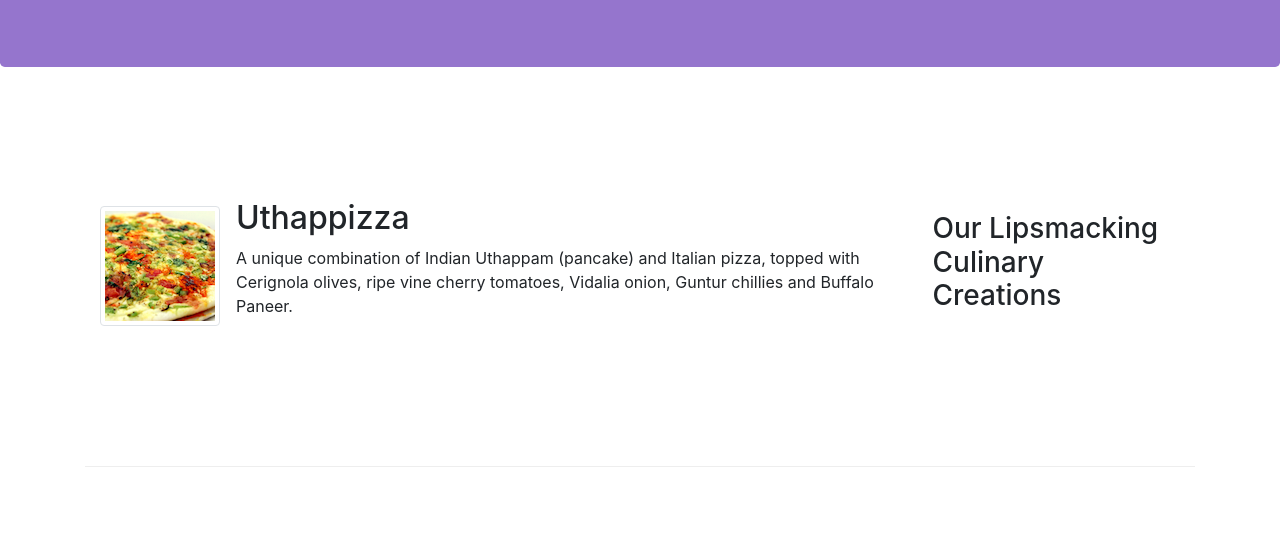
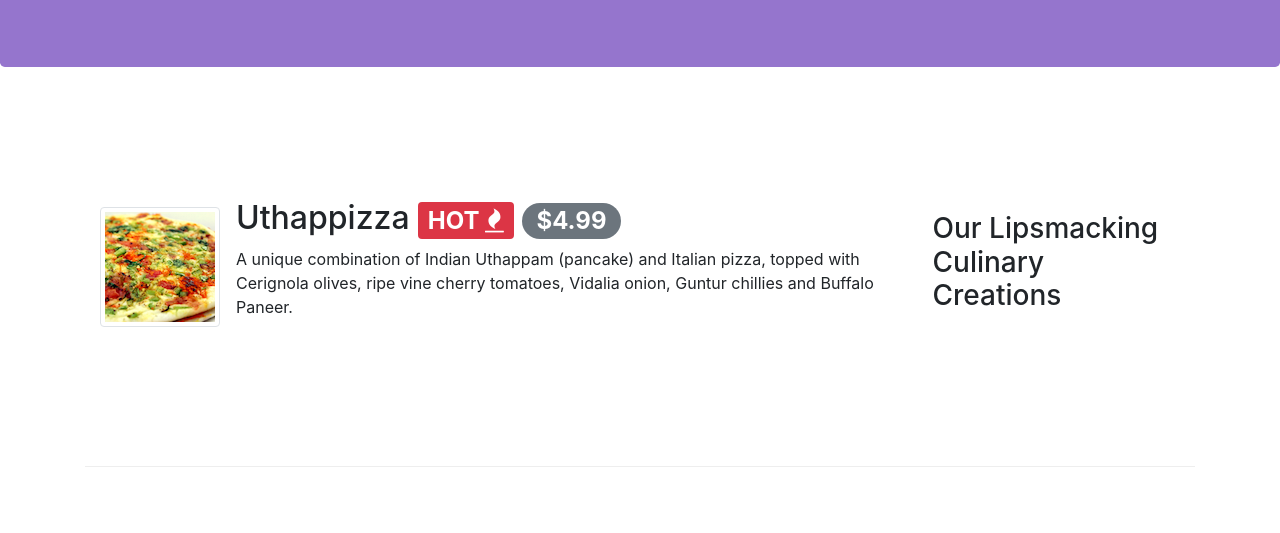
Before and after one commit to ashishkularia/Full-Stack_Web_Development_with_React, a website: page index.html in a window 1280 px wide. Shown: the part 267-800 px from the top of the page. Drawn offline with nearby package versions, Linux system fonts and the light colour scheme.

Commit message:
Bootstrap badges for alerting and highlighing content

```diff
--- a/index.html
+++ b/index.html
@@ -60,7 +60,11 @@
 				<div class="media">
 					<img src="img/uthappizza.png" class="d-flex mr-3 img-thumbnail align-self-center" alt="Uthappizza">
 					<div class="media-body">
-						<h2 class="mt-0">Uthappizza</h2>
+						<h2 class="media-heading">
+							Uthappizza
+							<span class="badge badge-danger">HOT <span class="fa fa-fire"></span></span>
+							<span class="badge badge-pill badge-secondary">$4.99</span>
+						</h2>
 						<p>A unique combination of Indian Uthappam (pancake) and Italian pizza, topped with Cerignola olives, ripe vine cherry tomatoes, Vidalia onion, Guntur chillies and Buffalo Paneer.</p>
 					</div>
 				</div>
```
